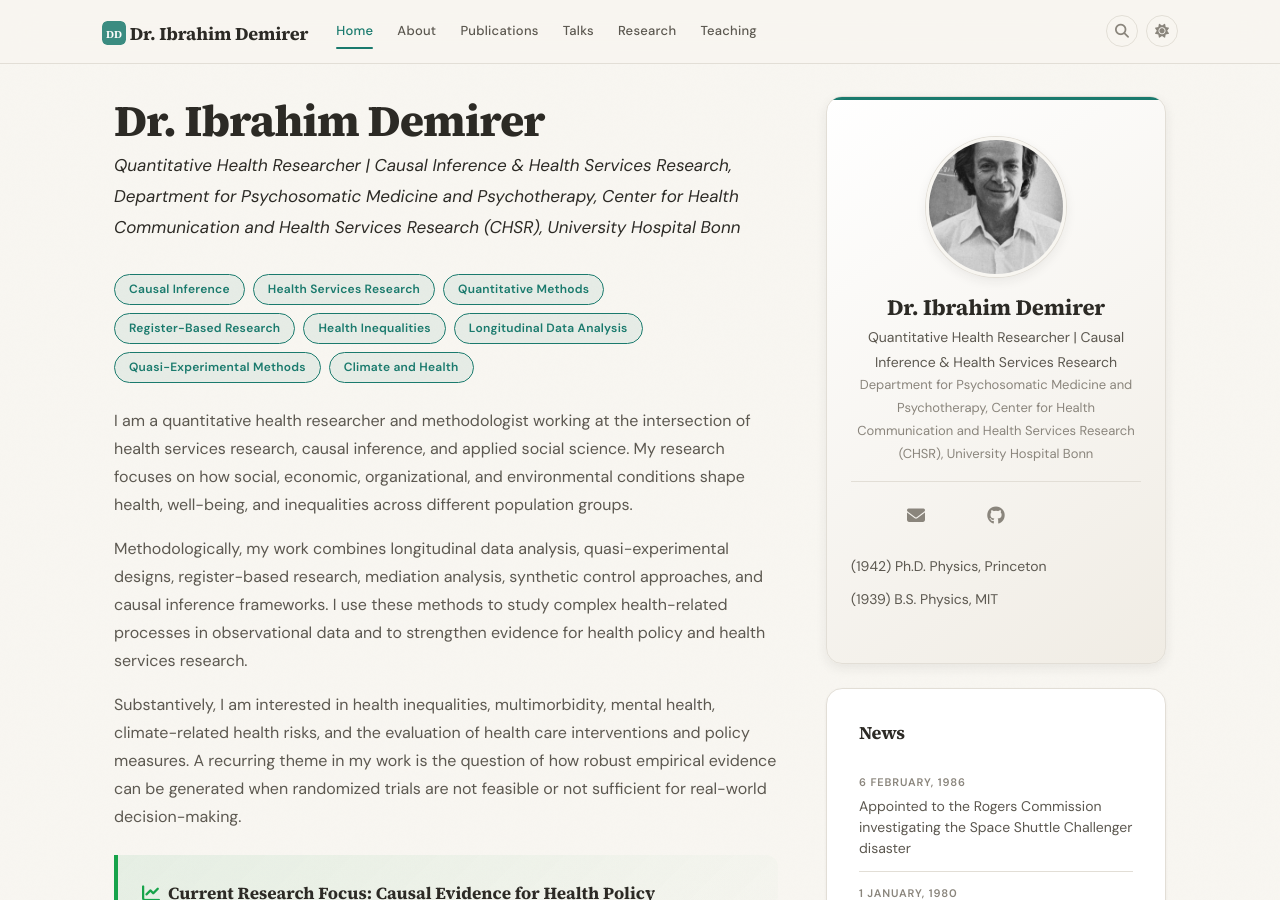
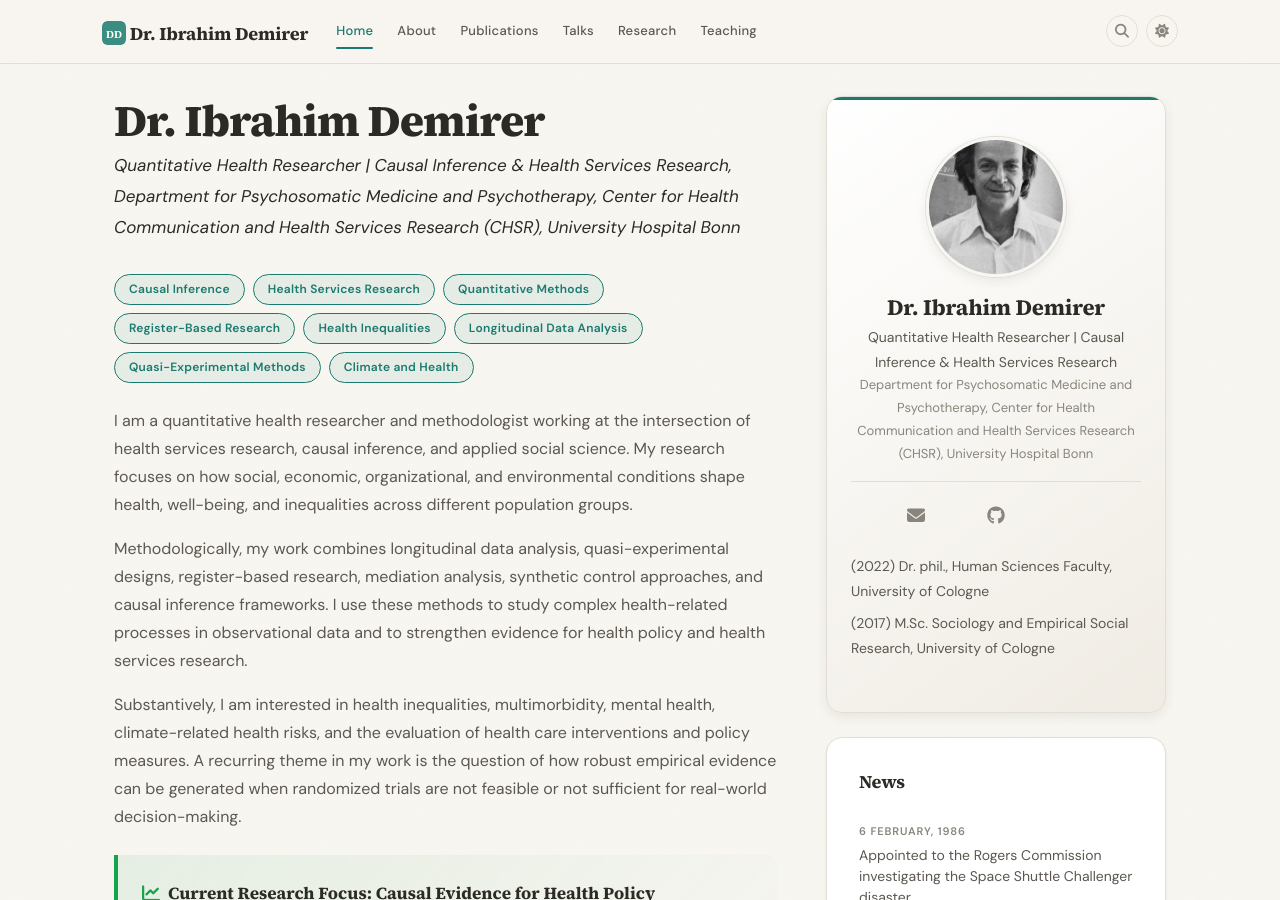
Before and after one commit to IbrahimDemirer/ibrahimdemirer.github.io, a Jekyll site: the page built from _pages/home.md, in a window 1280 px wide and 900 px high. Built offline with Jekyll 4.4.1, drawn with Linux system fonts in a browser that asks for light colours; a style sheet for code colours, icons or effects is not loaded.

Commit message:
Update pi.yml

```diff
--- a/_data/pi.yml
+++ b/_data/pi.yml
@@ -4,8 +4,8 @@
 
 # EXAMPLE -- replace or delete
 - education:
-    - "(1942) Ph.D. Physics, Princeton University"
-    - "(1939) B.S. Physics, Massachusetts Institute of Technology"
+    - "(2022) Dr. phil., Human Sciences Faculty, University of Cologne"
+    - "(2017) M.Sc. Sociology and Empirical Social Research, University of Cologne"
   educationshort:
-    - "(1942) Ph.D. Physics, Princeton"
-    - "(1939) B.S. Physics, MIT"
+    - "(2022) Dr. phil., Human Sciences Faculty, University of Cologne"
+    - "(2017) M.Sc. Sociology and Empirical Social Research, University of Cologne"
```
